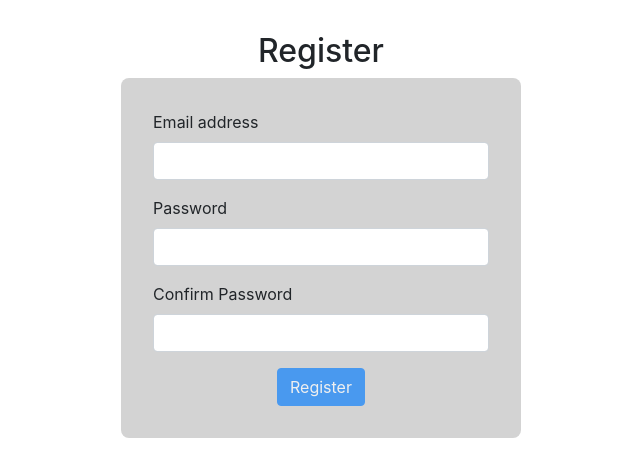
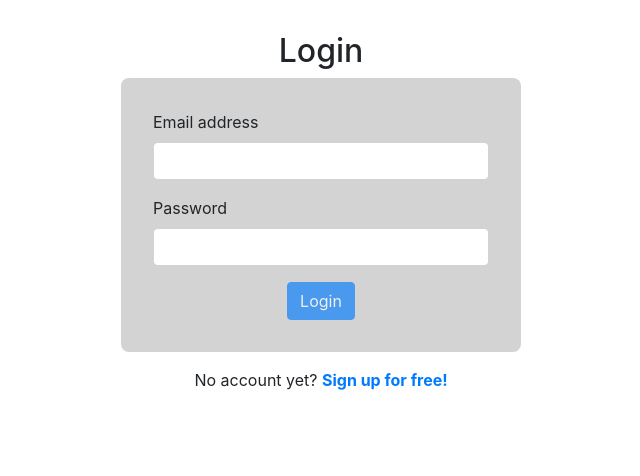
Before and after one commit to gutakk/python-google-scraper, a React (Create React App) app in the folder web/: page /login in a window 1280 px wide. Shown: the top 476 px of the page, without its empty margins (319-959 px from the left). Built offline with nearby package versions, Linux system fonts and the light colour scheme.

Commit message:
add login page

```diff
--- a/web/src/App.js
+++ b/web/src/App.js
@@ -1,12 +1,19 @@
+import { Redirect, Route, Switch } from 'react-router-dom'
 import React from 'react';
 
+import Login from './pages/login'
 import Register from './pages/register'
 
 
 function App() {
+  const token = "xxx"
   return (
     <div className="App">
-      <Register/>
+      <Switch>
+          <Route path='/register'>{!token ? <Redirect to=''/> : <Register/>}</Route>
+          <Route path='/login'>{!token ? <Redirect to=''/> : <Login/>}</Route>
+          <Redirect from='*' to='/' />
+      </Switch>
     </div>
   );
 }
--- a/web/src/pages/login/index.js
+++ b/web/src/pages/login/index.js
@@ -1,35 +1,79 @@
-import { observer } from 'mobx-react'
 import React, { Component } from 'react';
+import { connect } from 'react-redux'
 
 import "./style.scss"
+import {
+    onEmailChanged,
+    onPasswordChanged,
+    onLoginClicked
+} from '../../redux/actions/loginAction'
 
 
 class Login extends Component {
     render() {
+        const {
+            onEmailChanged,
+            onPasswordChanged,
+            onLoginClicked,
+            email,
+            password,
+            emailNotExist,
+            loginFailedMsg
+        } = this.props
         return (
-            <div id="register-container" className="d-flex align-items-center flex-column">
-                <div>{JSON.stringify(store.register)}</div>
+            <div id="login-container" className="d-flex align-items-center flex-column">
                 <h2>Login</h2>
-                <form onSubmit={(e) => {e.preventDefault()}}>
+                <form onSubmit={(e) => {e.preventDefault(); onLoginClicked()}}>
                     <div className="form-group">
                         <label for="exampleInputEmail1">Email address</label>
-                        <input type="email" className="form-control" id="exampleInputEmail1" aria-describedby="emailHelp"/>
+                        <input
+                            type="email"
+                            className="form-control"
+                            id="exampleInputEmail1"
+                            aria-describedby="emailHelp"
+                            onChange={onEmailChanged}
+                            required/>
                     </div>
                     <div className="form-group">
                         <label for="exampleInputPassword1">Password</label>
-                        <input type="password" className="form-control" id="exampleInputPassword1"/>
+                        <input
+                            type="password"
+                            className="form-control"
+                            id="exampleInputPassword1"
+                            onChange={onPasswordChanged}
+                            required/>
                     </div>
-                    <div className="form-group">
-                        <label for="exampleInputPassword1">Confirm Password</label>
-                        <input type="password" className="form-control" id="exampleInputPassword1"/>
+                    <div id="login-error-msg-container" className="text-center text-danger font-weight-bold">
+                        { emailNotExist && <p id="login-email-exist">{emailNotExist}</p>}
+                        { loginFailedMsg && <p id="login-email-exist">{loginFailedMsg}</p>}
                     </div>
                     <div className="text-center">
-                        <button type="submit" className="btn btn-primary">Login</button>
+                        <button
+                            type="submit"
+                            className="btn btn-primary"
+                            disabled={!email || !password}>
+                                Login
+                        </button>
                     </div>
                 </form>
+                <p id="sign-up-content">No account yet? <a id="sign-up" href="/login" className="font-weight-bold">Sign up for free!</a></p>
             </div>
         )
     }
 }
 
-export default Login
+const mapStateToProps = state => ({
+    email: state.login.email,
+    password: state.login.password,
+    isPasswordMatch: state.login.isPasswordMatch,
+    emailNotExist: state.login.emailNotExist,
+    loginFailedMsg: state.login.loginFailedMsg
+})
+
+const mapDispatchToProps = dispatch => ({
+    onEmailChanged: (e) => dispatch(onEmailChanged(e.target.value)),
+    onPasswordChanged: (e) => dispatch(onPasswordChanged(e.target.value)),
+    onLoginClicked: () => dispatch(onLoginClicked())
+})
+
+export default connect(mapStateToProps, mapDispatchToProps)(Login)
--- a/web/src/pages/login/style.scss
+++ b/web/src/pages/login/style.scss
@@ -0,0 +1,15 @@
+#login-container {
+    margin-top: 2rem;
+
+    form {
+        width: 400px;
+        background-color: lightgrey;
+        border-radius: 0.5rem;
+        box-sizing: border-box;
+        padding: 2rem;
+    }
+
+    #sign-up-content {
+        margin-top: 1rem;
+    }
+}
--- /dev/null
+++ b/web/src/redux/actions/loginAction.js
@@ -0,0 +1,51 @@
+import { login } from '../../api/userAPI'
+
+
+export const EMAIL_CHANGE = 'login/EMAIL_CHANGE'
+export const PASSWORD_CHANGE = 'login/PASSWORD_CHANGE'
+export const LOGIN_CLICK = 'login/LOGIN_CLICK'
+export const LOGGING_IN = 'login/LOGGING_IN'
+export const LOGGED_IN = 'login/LOGGED_IN'
+export const EMAIL_NOT_EXIST = 'login/EMAIL_NOT_EXIST'
+export const LOGIN_FAILED = 'login/LOGIN_FAILED'
+
+export const onEmailChanged = (email) => dispatch => {
+    dispatch({
+        type: EMAIL_CHANGE,
+        payload: email
+    })
+}
+
+export const onPasswordChanged = (password) => dispatch => {
+    dispatch({
+        type: PASSWORD_CHANGE,
+        payload: password
+    })
+}
+
+export const onLoginClicked = () => (dispatch, getState) => {
+    const email = getState().login.email
+    const password = getState().login.password
+    dispatch({ type: LOGIN_CLICK })
+    dispatch({ type: LOGGING_IN })
+
+    login(email, password).then((result => {
+        if(result.statusCode === 200) {
+            localStorage.setItem("token", result.message)
+            dispatch({ type: LOGGED_IN })
+            window.location.href = "/"
+        }
+        else if(result.statusCode === 400) {
+            dispatch({
+                type: EMAIL_NOT_EXIST,
+                payload: result.message
+            })
+        }
+        else {
+            dispatch({
+                type: LOGIN_FAILED,
+                payload: "Something went wrong, please try again."
+            })
+        }
+    }))
+}
--- a/web/src/redux/reducers/index.js
+++ b/web/src/redux/reducers/index.js
@@ -1,7 +1,9 @@
 
 import { combineReducers } from 'redux'
+import loginReducer from './loginReducer'
 import registerReducer from './registerReducer'
 
 export default combineReducers({
+    login: loginReducer,
     register: registerReducer,
 })
--- /dev/null
+++ b/web/src/redux/reducers/loginReducer.js
@@ -0,0 +1,38 @@
+import { EMAIL_CHANGE, PASSWORD_CHANGE, EMAIL_NOT_EXIST, LOGIN_CLICK , LOGIN_FAILED } from '../actions/loginAction'
+
+export default (state = {
+    email: "",
+    password: "",
+    emailNotExist: "",
+    loginFailedMsg: ""
+}, action) => {
+    switch (action.type) {
+        case EMAIL_CHANGE:
+            return {
+                ...state,
+                email: action.payload
+            }
+        case PASSWORD_CHANGE:
+            return {
+                ...state,
+                password: action.payload
+            }
+        case EMAIL_NOT_EXIST:
+            return {
+                ...state,
+                emailNotExist: action.payload
+            }
+        case LOGIN_CLICK:
+            return {
+                ...state,
+                emailNotExist: ""
+            }
+        case LOGIN_FAILED:
+            return {
+                ...state,
+                loginFailedMsg: action.payload
+            }
+        default:
+            return state
+    }
+}
```
